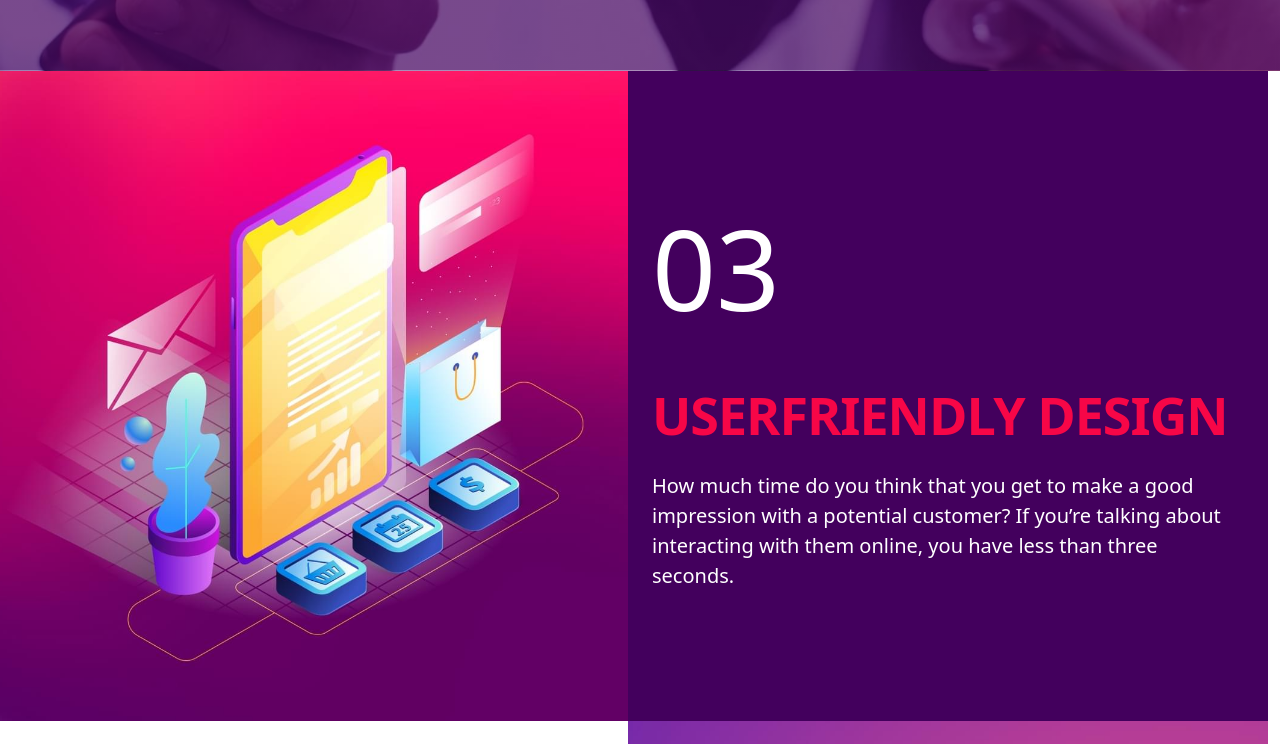
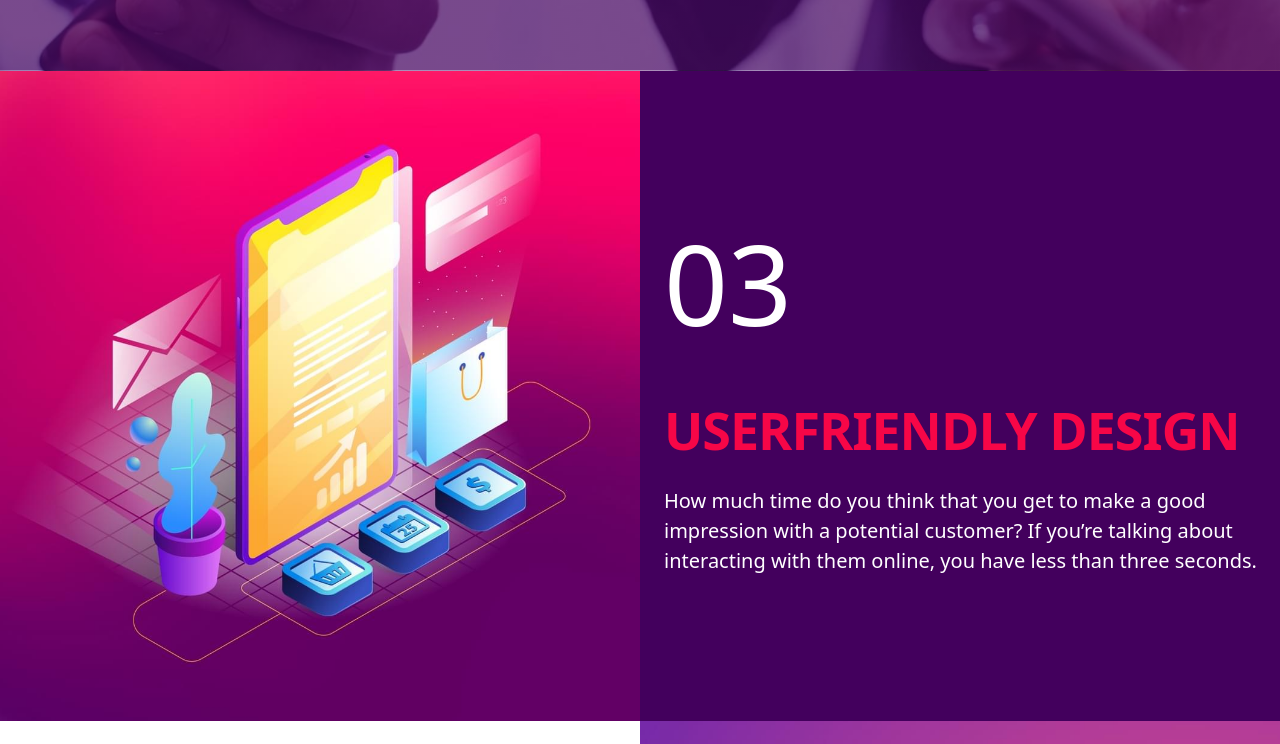
Before and after one commit to jaba777/nicePage, a plain HTML site: page index.html in a window 1280 px wide. Shown: the part 3136-3880 px from the top of the page. Drawn offline with nearby package versions, Linux system fonts and the light colour scheme.

Commit message:
bit change in css

```diff
--- a/main.css
+++ b/main.css
@@ -597,16 +597,12 @@ body{
 }
 
 
+.grids{
+    width: 100%;
+    overflow-x: hidden;
+}
 
 
-.grid-cont{
-    width: 100%;
-}
-
-.grid-cont div{
-
-    max-width: 100%;
-}
 
 .grid-cont .first{
     background-image: url('./Images/grcell2.jpg');
```
